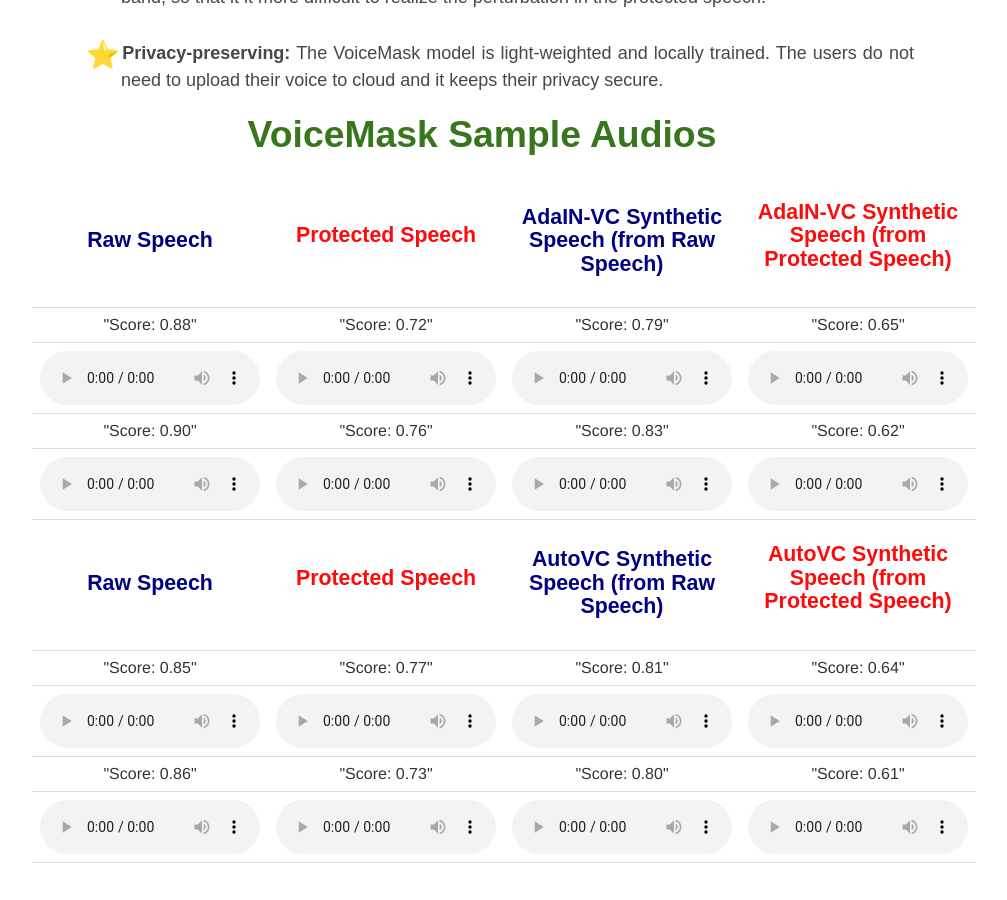
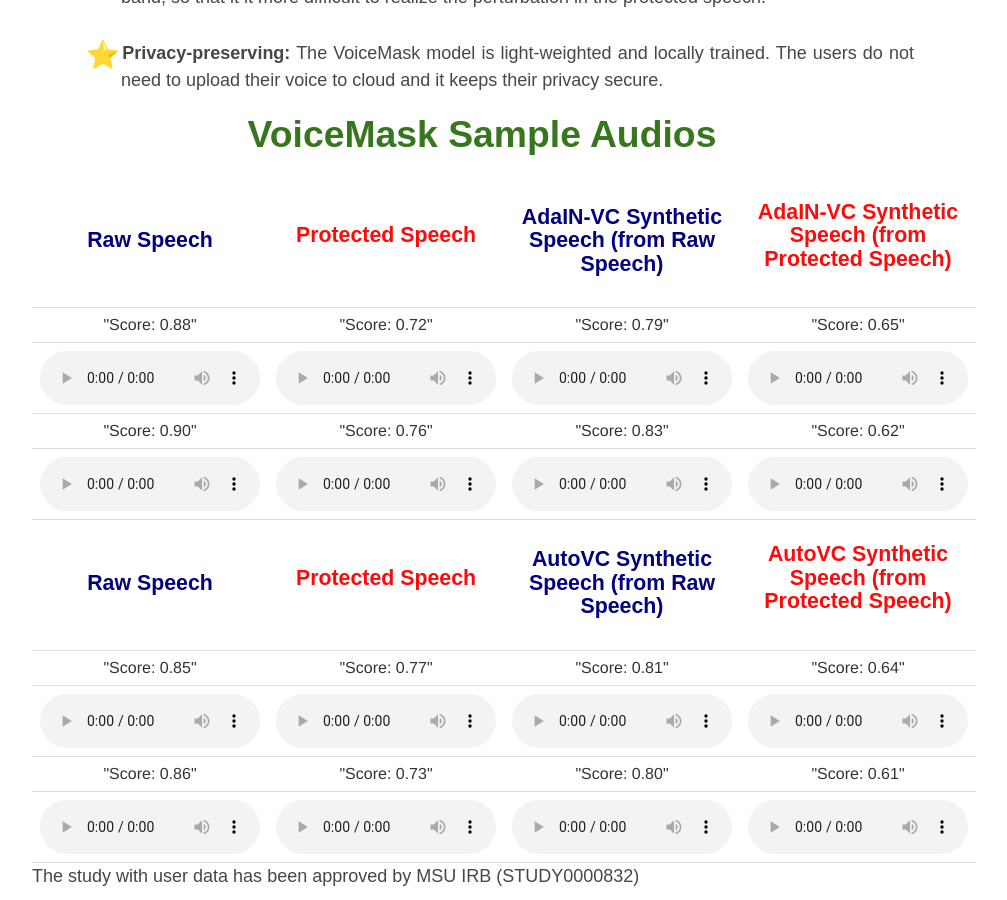
Before and after one commit to voicemask/voicemask.github.io, a Jekyll site: the page built from index.md, in a window 1280 px wide and 900 px high, scrolled down 2493 px. Shown: the whole window, without its empty margins (158-1165 px from the left). Built offline with Jekyll 4.4.1, drawn with Linux system fonts in a browser that asks for light colours; before the commit the page ends 3356 px from its top, so only the background shows below that.

Commit message:
Update default.html

```diff
--- a/_layouts/default.html
+++ b/_layouts/default.html
@@ -215,6 +215,8 @@
 										Your browser does not support the <code>audio</code> element.
 									</audio></td>
 						</tr>
+
+
 							<!-- <tr>
 								<td>"Close the window and curtains"</td>
 								<td><strong class="bold">[Patch]:</strong> "<b>Open the door<b> window and curtains"</td>
@@ -245,7 +247,9 @@
 					</tr> -->
 
 					</table>
-
+					<p>
+						The study with user data has been approved by MSU IRB (STUDY0000832)
+					</p>
 
 
 	</body>
```
